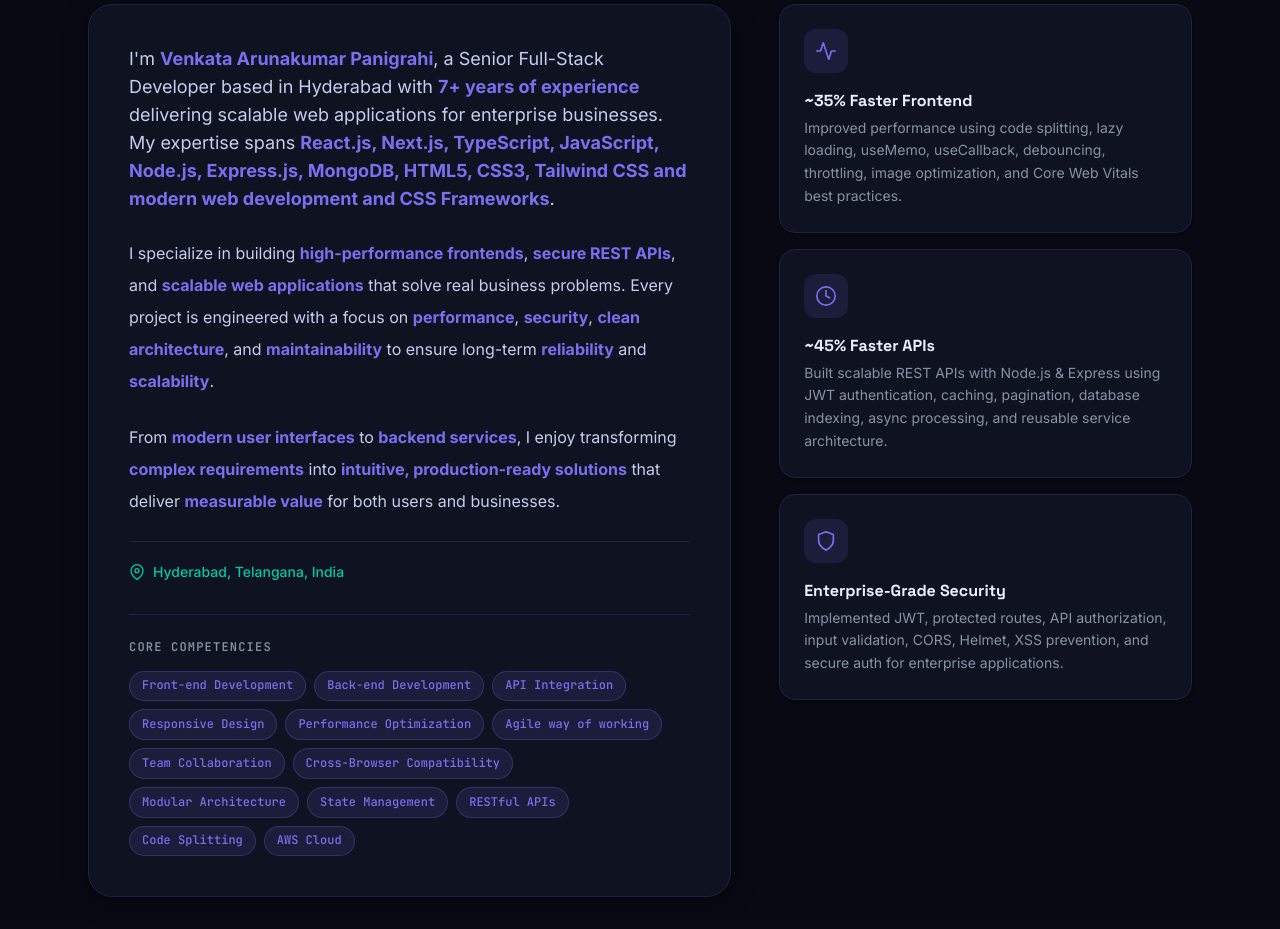
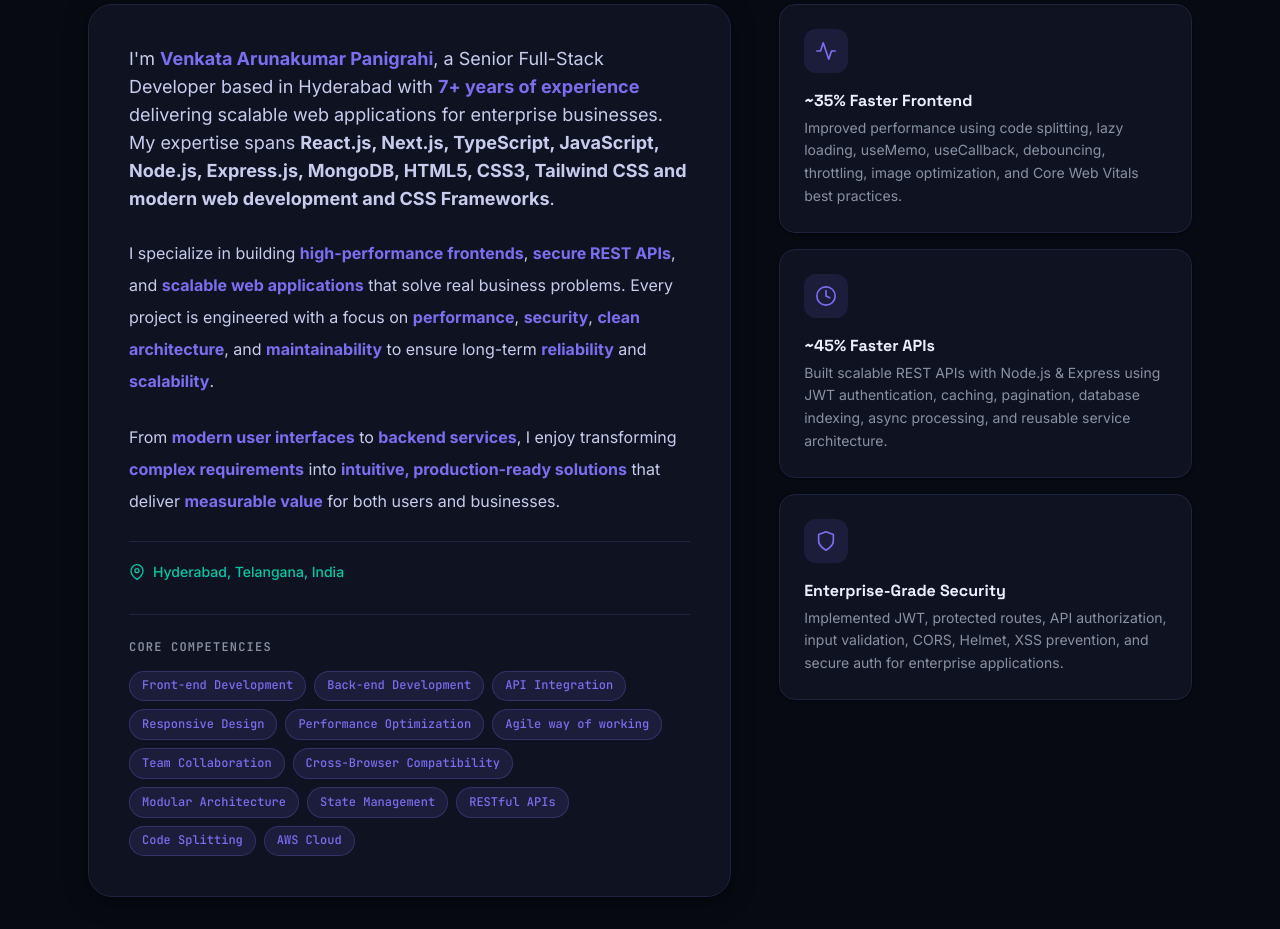
Before and after one commit to arunpanigrahi93/New_Portfolio, a Next.js app: page / in a window 1280 px wide. Shown: the part 1140-2069 px from the top of the page. Built offline with nearby package versions, Linux system fonts and the light colour scheme.

Commit message:
updated styles in About

```diff
--- a/components/sections/About.tsx
+++ b/components/sections/About.tsx
@@ -127,7 +127,8 @@ export default function About() {
                   </span>{" "}
                   delivering scalable web applications for enterprise
                   businesses. My expertise spans{" "}
-                  <strong style={{ color: "var(--primary)", fontWeight: 700 }}>
+                  <strong>
+                    {" "}
                     React.js, Next.js, TypeScript, JavaScript, Node.js,
                     Express.js, MongoDB, HTML5, CSS3, Tailwind CSS and modern
                     web development and CSS Frameworks
```
